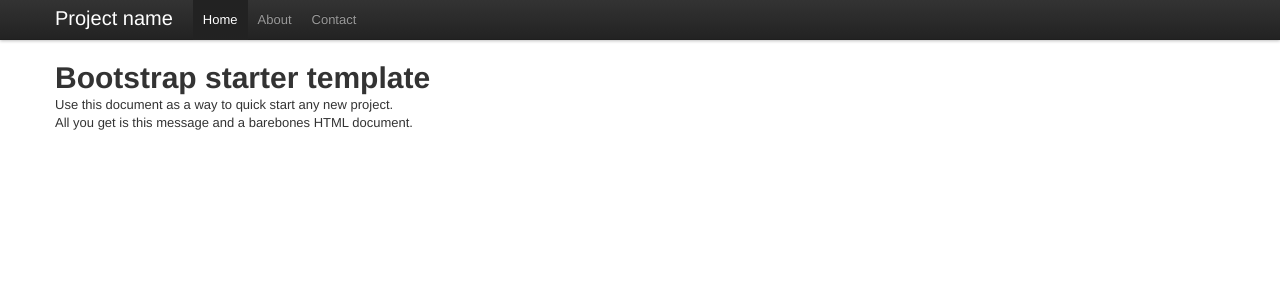
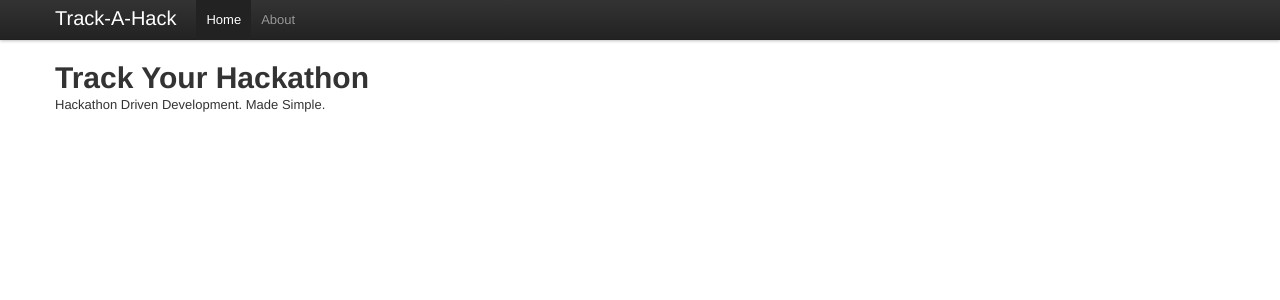
Before and after one commit to utsengar/track-a-hack, a Flask app: page / in a window 1280 px wide. Shown: the top 300 px of the page. Run offline with Flask 2, Linux system fonts and the light colour scheme; some libraries are stand-ins or nearby versions.

Commit message:
updated homepage

```diff
--- a/templates/index.html
+++ b/templates/index.html
@@ -2,7 +2,7 @@
 <html lang="en">
   <head>
     <meta charset="utf-8">
-    <title>Bootstrap, from Twitter</title>
+    <title>Track A Hack</title>
     <meta name="viewport" content="width=device-width, initial-scale=1.0">
     <meta name="description" content="">
     <meta name="author" content="">
@@ -34,12 +34,11 @@
             <span class="icon-bar"></span>
             <span class="icon-bar"></span>
           </a>
-          <a class="brand" href="#">Project name</a>
+          <a class="brand" href="/">Track-A-Hack</a>
           <div class="nav-collapse">
             <ul class="nav">
-              <li class="active"><a href="#">Home</a></li>
+              <li class="active"><a href="/">Home</a></li>
               <li><a href="#about">About</a></li>
-              <li><a href="#contact">Contact</a></li>
             </ul>
           </div><!--/.nav-collapse -->
         </div>
@@ -48,8 +47,8 @@
 
     <div class="container">
 
-      <h1>Bootstrap starter template</h1>
-      <p>Use this document as a way to quick start any new project.<br> All you get is this message and a barebones HTML document.</p>
+      <h1>Track Your Hackathon</h1>
+      <p>Hackathon Driven Development. Made Simple.<br></p>
 
     </div> <!-- /container -->
 
```
